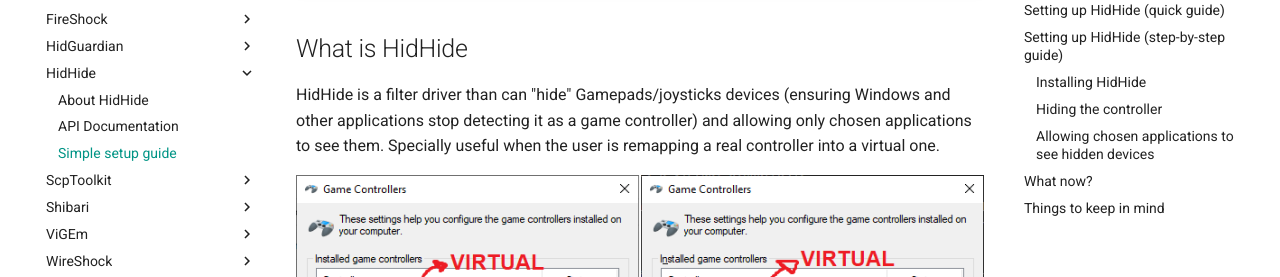
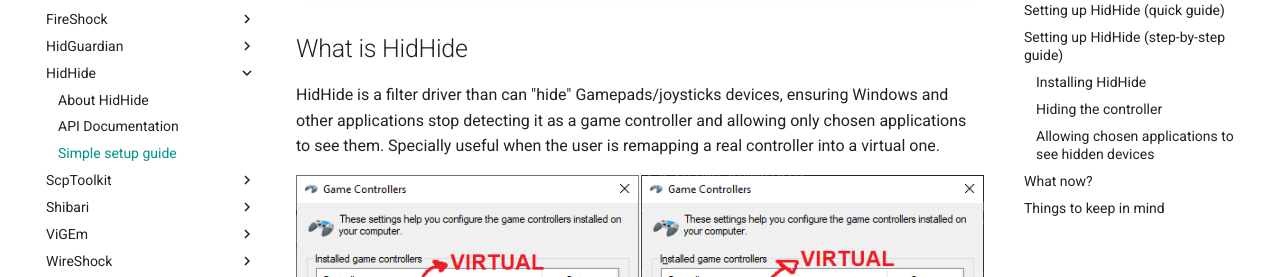
Before and after one commit to nefarius/ViGEm.github.io, an MkDocs documentation site: the page built from docs/projects/HidHide/Simple-Setup-Guide.md, in a window 1280 px wide and 900 px high. Shown: the part 275-552 px from the top of the window. Built offline with MkDocs 1.6.1 and Material for MkDocs 9.7.7, drawn with Linux system fonts in a browser that asks for light colours; comment, search, counter and statistics services are not loaded.

Commit message:
minor tweak

```diff
--- a/docs/projects/HidHide/Simple-Setup-Guide.md
+++ b/docs/projects/HidHide/Simple-Setup-Guide.md
@@ -4,7 +4,7 @@
 
 ## What is HidHide
 
-HidHide is a filter driver than can "hide" Gamepads/joysticks devices (ensuring Windows and other applications stop detecting it as a game controller) and allowing only chosen applications to see them. Specially useful when the user is remapping a real controller into a virtual one.
+HidHide is a filter driver than can "hide" Gamepads/joysticks devices, ensuring Windows and other applications stop detecting it as a game controller and allowing only chosen applications to see them. Specially useful when the user is remapping a real controller into a virtual one.
 
 ![BeforeAfterHidHide](images/BeforeAfterHidHide.png){: .glightbox }
 
```
